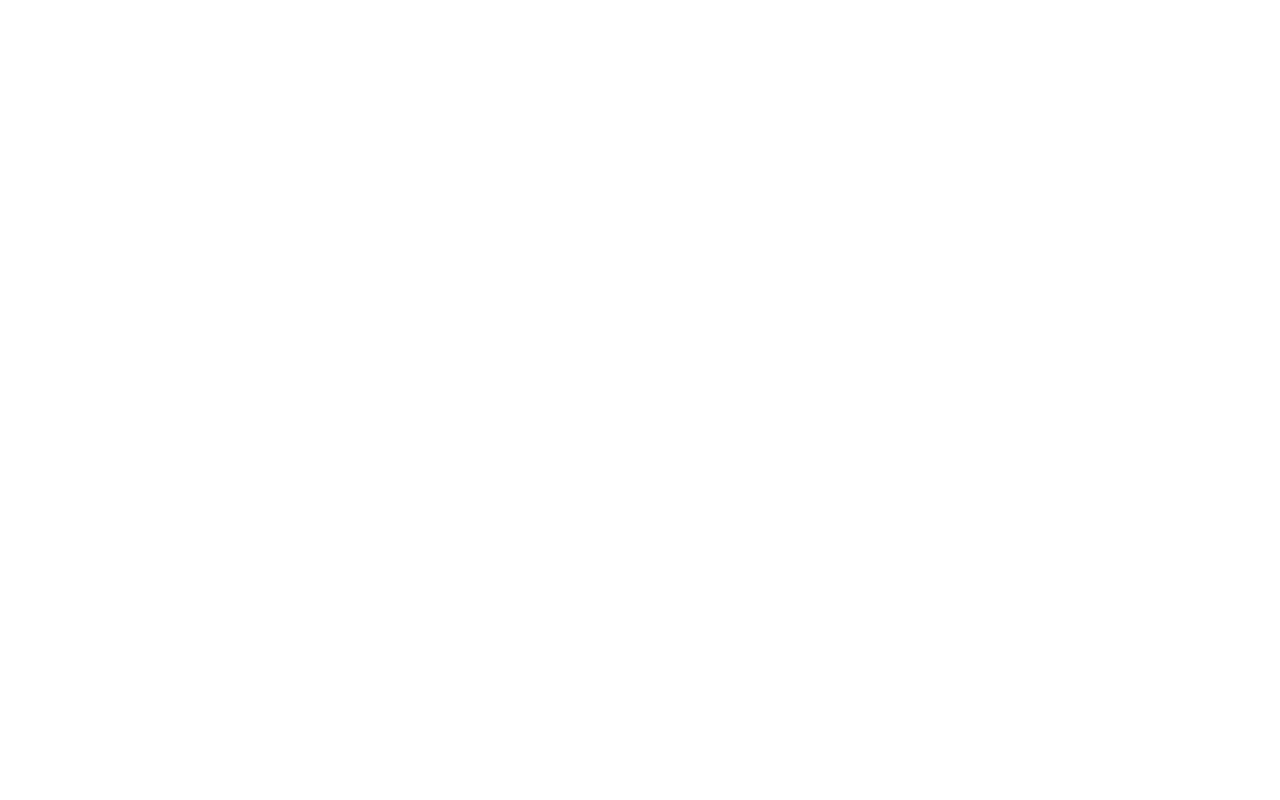
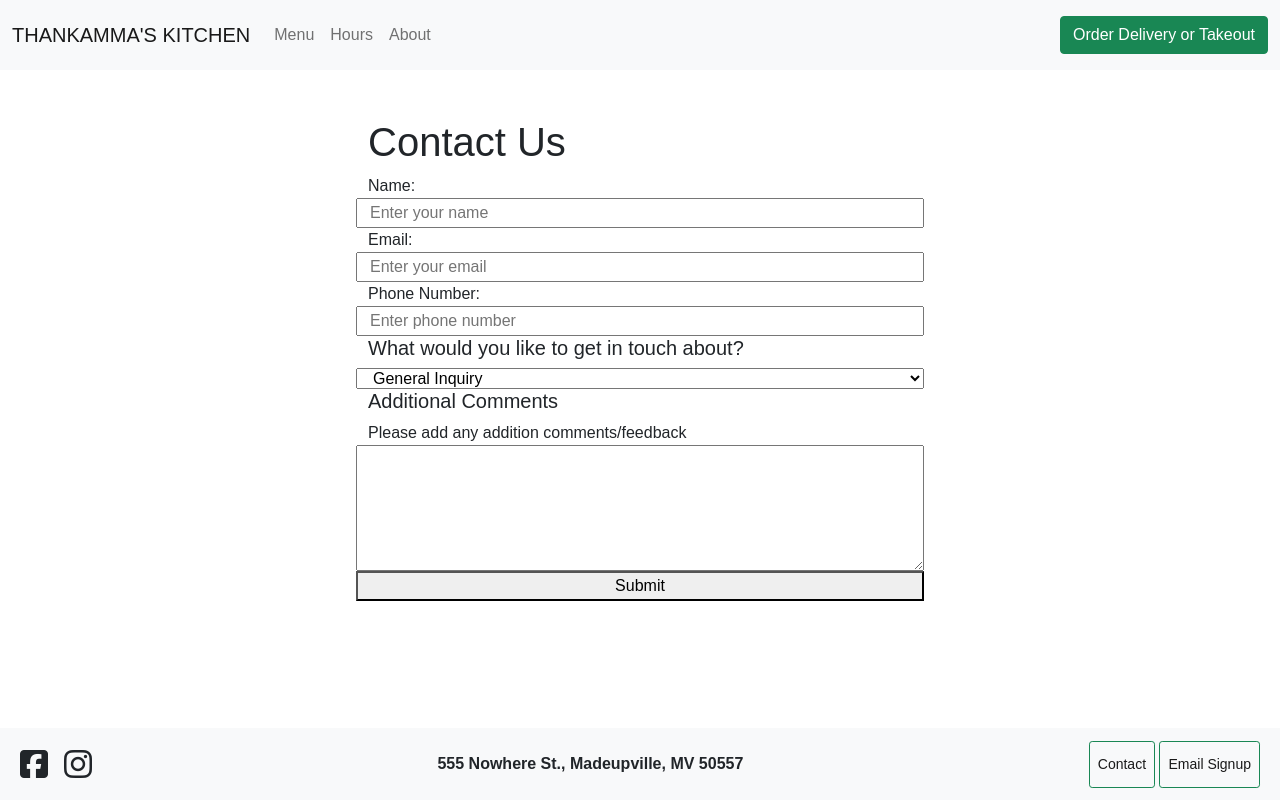
Before and after one commit to JessVarghese/Thankammas-Kitchen, a plain HTML site: page html/contact.html in a window 1280 px wide. Drawn offline with nearby package versions, Linux system fonts and the light colour scheme; a web font is replaced by a local one.

Commit message:
added contact page and form

```diff
--- a/assets/css/style.css
+++ b/assets/css/style.css
@@ -1,7 +1,8 @@
-body {
+* {
     font-family: 'Laila', sans-serif;
 
 }
+
 
 
 /* .carousel {
--- a/html/contact.html
+++ b/html/contact.html
@@ -0,0 +1,142 @@
+<!DOCTYPE html>
+<html lang="en">
+
+<head>
+    <meta charset="UTF-8">
+    <meta http-equiv="X-UA-Compatible" content="IE=edge">
+    <meta name="viewport" content="width=device-width, initial-scale=1.0">
+    <script src="https://kit.fontawesome.com/7ce837c8fb.js" crossorigin="anonymous"></script>
+    <link href="https://fonts.googleapis.com/css2?family=Laila:wght@300;400;500;700&display=swap" rel="stylesheet">
+    <link href="https://cdn.jsdelivr.net/npm/bootstrap@5.1.3/dist/css/bootstrap.min.css" rel="stylesheet"
+        integrity="sha384-1BmE4kWBq78iYhFldvKuhfTAU6auU8tT94WrHftjDbrCEXSU1oBoqyl2QvZ6jIW3" crossorigin="anonymous">
+
+    <link rel="stylesheet" href="../assets/css/style.css" />
+    <title>Thankammas' Kitchen</title>
+</head>
+
+<body>
+    <!--Navigation-->
+    <header>
+        <nav class="navbar sticky-top navbar-expand-lg navbar-light bg-light">
+            <div class="container-fluid">
+                <a class="navbar-brand active" aria-current="page" href="/">THANKAMMA'S KITCHEN</a>
+                <button class="navbar-toggler" type="button" data-bs-toggle="collapse" data-bs-target="#navbarText"
+                    aria-controls="navbarText" aria-expanded="false" aria-label="Toggle navigation">
+                    <span class="navbar-toggler-icon"></span>
+                </button>
+                <div class="collapse navbar-collapse" id="navbarText">
+                    <ul class="navbar-nav me-auto mb-2 mb-lg-0">
+                        <li class="nav-item">
+                            <a class="nav-link" href="./html/menu.html">Menu</a>
+                        </li>
+                        <li class="nav-item">
+                            <a class="nav-link" href="#visit-us">Hours</a>
+                        </li>
+                        <li class="nav-item">
+                            <a class="nav-link" href="#about">About</a>
+                        </li>
+                    </ul>
+                    <span class="navbar-text">
+                        <button class="btn btn-success" type="button">Order Delivery or Takeout</button>
+                    </span>
+                </div>
+            </div>
+        </nav>
+    </header>
+
+    <!--End Navigation-->
+
+
+    <body>
+
+        <form class="col-lg-6 offset-lg-3 p-5">
+            <div class="row justify-content-center">
+                <h1>Contact Us</h1>
+
+
+                <label for="name" id="name-label">Name:</label>
+                <input type="text" id="name" name="name" placeholder="Enter your name" required />
+
+                <label for="email" id="email-label">Email:</label>
+                <input type="email" id="email" pattern=".+@globex\.com" name="email" placeholder="Enter your email"
+                    required />
+                <label for="tel" id="number-label">Phone Number:</label>
+                <input type="tel" id="number" name="number" pattern="[0-9]{3}-[0-9]{3}-[0-9]{4}." min="10" max="12"
+                    placeholder="Enter phone number" required />
+
+
+
+
+                <h5>What would you like to get in touch about?</h5>
+                <select name="dropdown" id="dropdown">
+                    <option value="gen-inquiry">General Inquiry</option>
+                    <option value="press">Press Inquiry</option>
+                    <option value="career">Career Opportunities</option>
+                </select>
+
+
+
+                <h5>Additional Comments</h5>
+                <label for="comments">Please add any addition comments/feedback</label><br>
+                <textarea id="comments" name="comments" rows="5" cols="33"></textarea><br>
+
+                <button type="submit" id="submit">Submit</button>
+            </div>
+        </form>
+
+
+
+        <!--Fixed bottom contact info nav-->
+
+
+        <nav class="navbar fixed-bottom navbar-light bg-light">
+            <div class="container-fluid">
+
+                <div class="d-flex flex-row bd-highlight">
+                    <span class="fa fa-facebook-square fa-2x px-2"></span>
+                    <span class="fa fa-instagram fa-2x px-2"></span>
+                </div>
+
+                <div>
+                    <address class="justify-content-center fs-6 text fw-bold pt-3">555 Nowhere St., Madeupville, MV
+                        50557</address>
+                </div>
+
+                <!-- Button trigger modal contact -->
+                <div>
+                    <ul class="navbar-nav me-auto mb-2 d-inline px-2">
+                        <button type="button" class="btn btn-outline-success btn-sm" data-bs-toggle="modal"
+                            data-bs-target="#contactModal">
+                            <li class="nav-item">
+                                <a class="nav-link active" href="./html/contact.html">Contact</a>
+                            </li>
+                        </button>
+
+
+                        <button type="button" class="btn btn-outline-success btn-sm ">
+                            <li class="nav-item">
+                                <a class="nav-link active" href="./html/signup.html">Email Signup</a>
+                            </li>
+                        </button>
+                    </ul>
+
+
+                </div>
+
+        </nav>
+
+
+
+
+        <script src="https://cdnjs.cloudflare.com/ajax/libs/jquery/3.3.1/jquery.min.js"></script>
+        <script src="https://cdn.jsdelivr.net/npm/bootstrap@5.1.3/dist/js/bootstrap.bundle.min.js"
+            integrity="sha384-ka7Sk0Gln4gmtz2MlQnikT1wXgYsOg+OMhuP+IlRH9sENBO0LRn5q+8nbTov4+1p" crossorigin="anonymous">
+        </script>
+        <script src="./js/script.js"></script>
+    </body>
+
+
+</html>
+</body>
+
+</html>
```
Also changed, not shown: html/menu.html (+1 -1 lines), index.html (+2 -2 lines), 1 other file.
